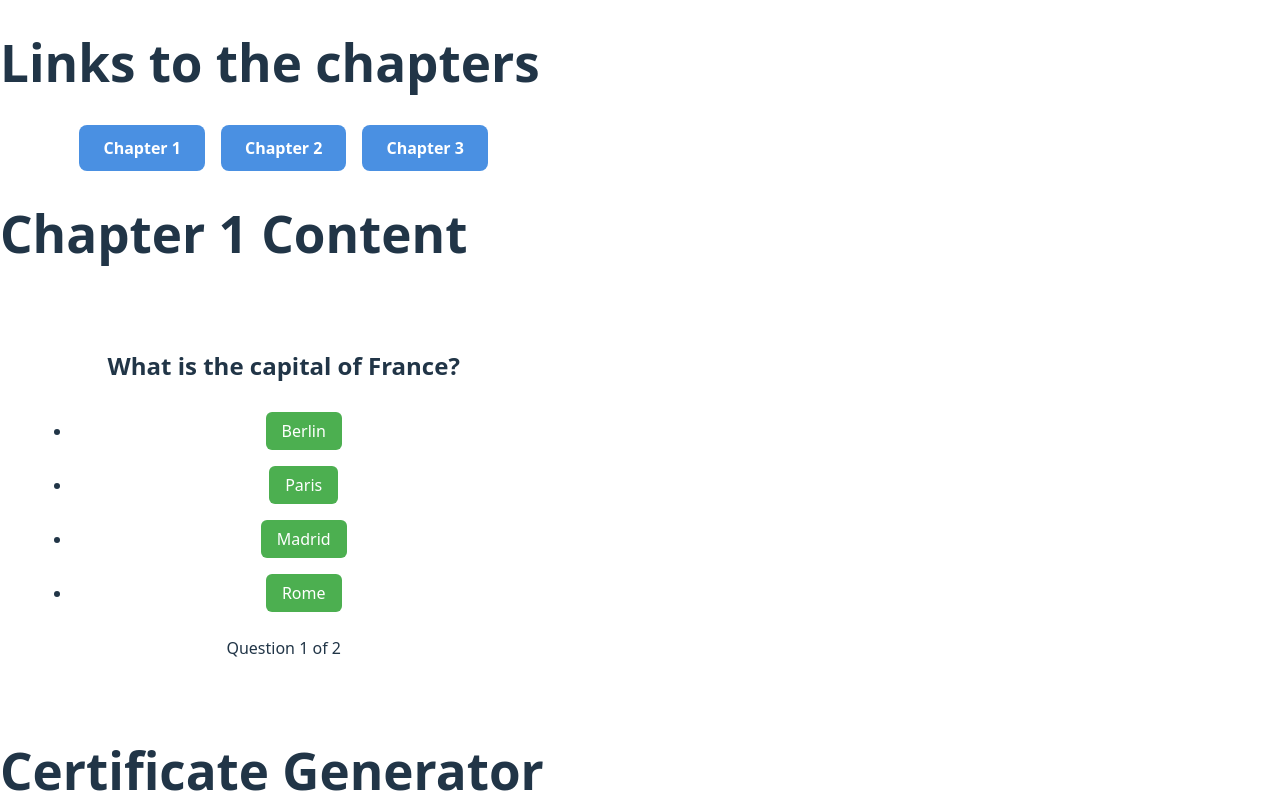
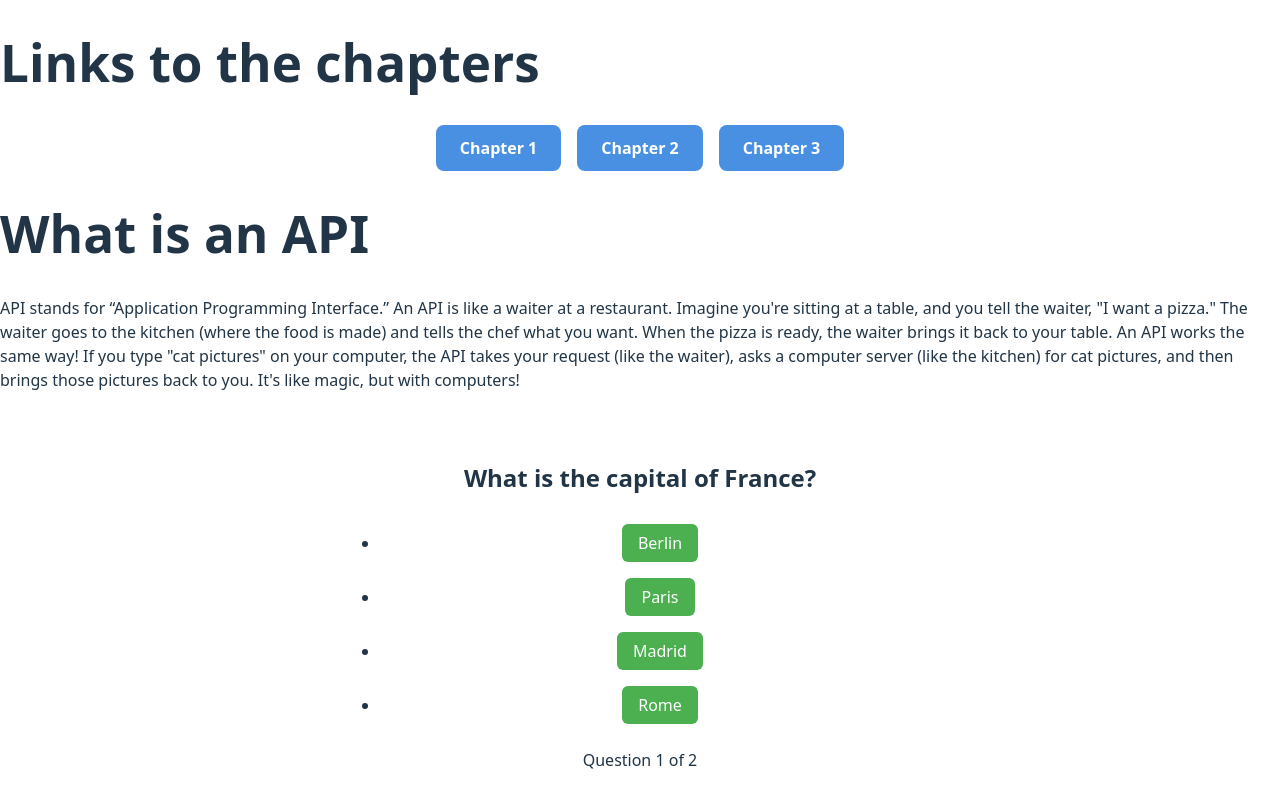
Before and after one commit to bennytalks/learnAWSkids, a React (Vite) app in the folder certificate-app/: page /chapter1 in a window 1280 px wide. Shown: the top 800 px of the page. Built offline with nearby package versions, Linux system fonts and the light colour scheme.

Commit message:
added chp1 content

```diff
--- a/certificate-app/src/components/chapter1.jsx
+++ b/certificate-app/src/components/chapter1.jsx
@@ -1,7 +1,7 @@
 import React from 'react';
 import Quiz from './Quiz';
 import './Quiz.css';
-
+import './chapter1.css'
 
 const chapter1Questions = [
   {
@@ -24,7 +24,19 @@ const Chapter1 = () => {
 
   return (
     <div>
-      <h1>Chapter 1 Content</h1>
+      <header>
+        <h1>What is an API</h1>
+      </header>
+      <p className="API-explanation">
+        API stands for “Application Programming Interface.” An API is like a waiter at a restaurant.
+        Imagine you're sitting at a table, and you tell the waiter, "I want a pizza."
+        The waiter goes to the kitchen (where the food is made) and tells the chef what you want.
+        When the pizza is ready, the waiter brings it back to your table.
+        An API works the same way!
+        If you type "cat pictures" on your computer, the API takes your request (like the waiter),
+        asks a computer server (like the kitchen) for cat pictures, and then brings those pictures back to you.
+        It's like magic, but with computers!
+      </p>
       <Quiz questions={chapter1Questions} onFinish={handleQuizFinish} />
     </div>
   );
```
